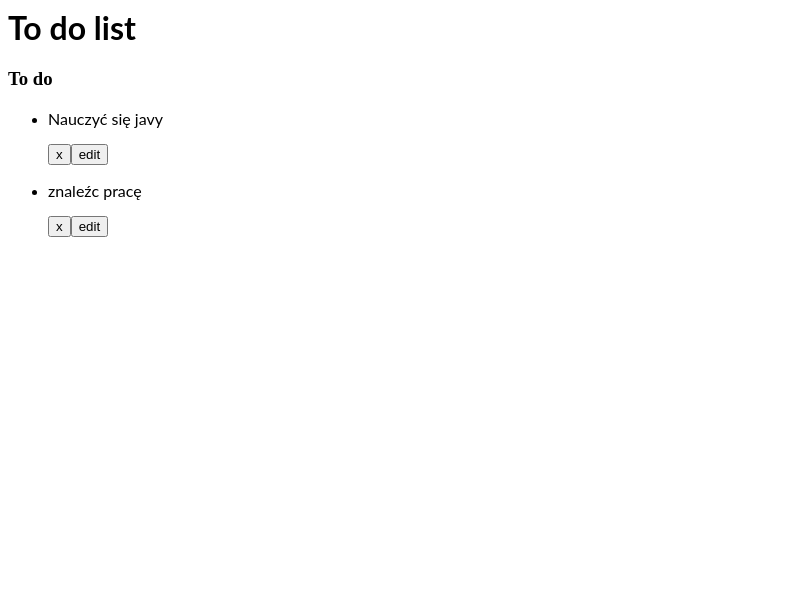
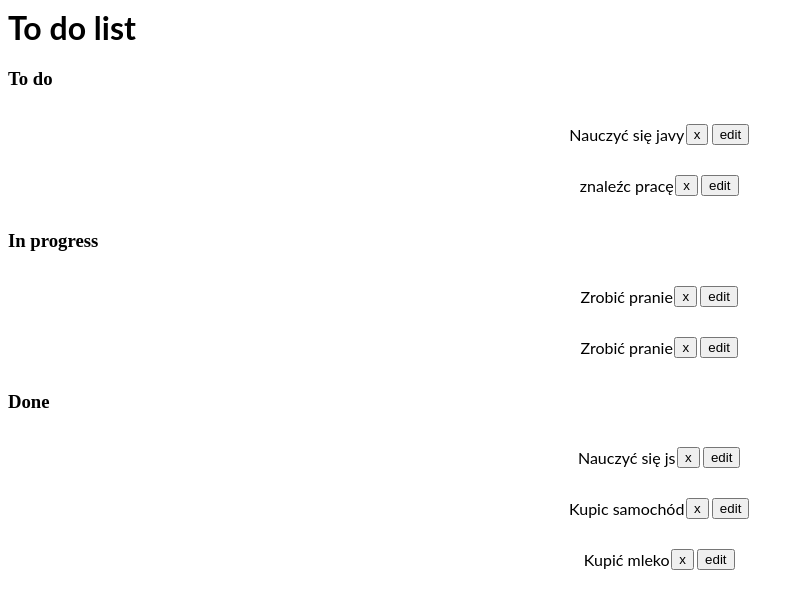
Before and after one commit to wojcikewelina/to_do_list_fullstack, a React (Create React App) app: page / in a window 1280 px wide. Shown: the top 608 px of the page, without its empty margins (0-804 px from the left). Built offline with nearby package versions, Linux system fonts and the light colour scheme.

Commit message:
3 files modified, 1 added - scss modification

```diff
--- a/package.json
+++ b/package.json
@@ -4,7 +4,8 @@
   "private": true,
   "dependencies": {
     "react": "^16.13.1",
-    "react-dom": "^16.13.1"
+    "react-dom": "^16.13.1",
+    "sass": "^1.26.10"
   },
   "scripts": {
     "start": "react-scripts start",
--- a/src/App.js
+++ b/src/App.js
@@ -7,6 +7,8 @@ export default function App() {
     <div>
       <h1>To do list</h1>
       <Sheet mainTitle="To do" doStatus="to do" />
+      <Sheet mainTitle="In progress" doStatus="in progress" />
+      <Sheet mainTitle="Done" doStatus="done" />
     </div>
   );
 }
--- a/src/components/Task.js
+++ b/src/components/Task.js
@@ -1,4 +1,5 @@
 import React, { Component } from "react";
+import "../style/Task.scss";
 
 export default class Task extends Component {
 constructor(props) {
--- /dev/null
+++ b/src/style/Task.scss
@@ -0,0 +1,14 @@
+
+
+li{
+  display: flex;
+  justify-content: center;
+  align-items: center;
+  margin:0;
+
+
+  button{
+    margin: 0.1rem;
+    height: 80%;
+  }
+}
```
